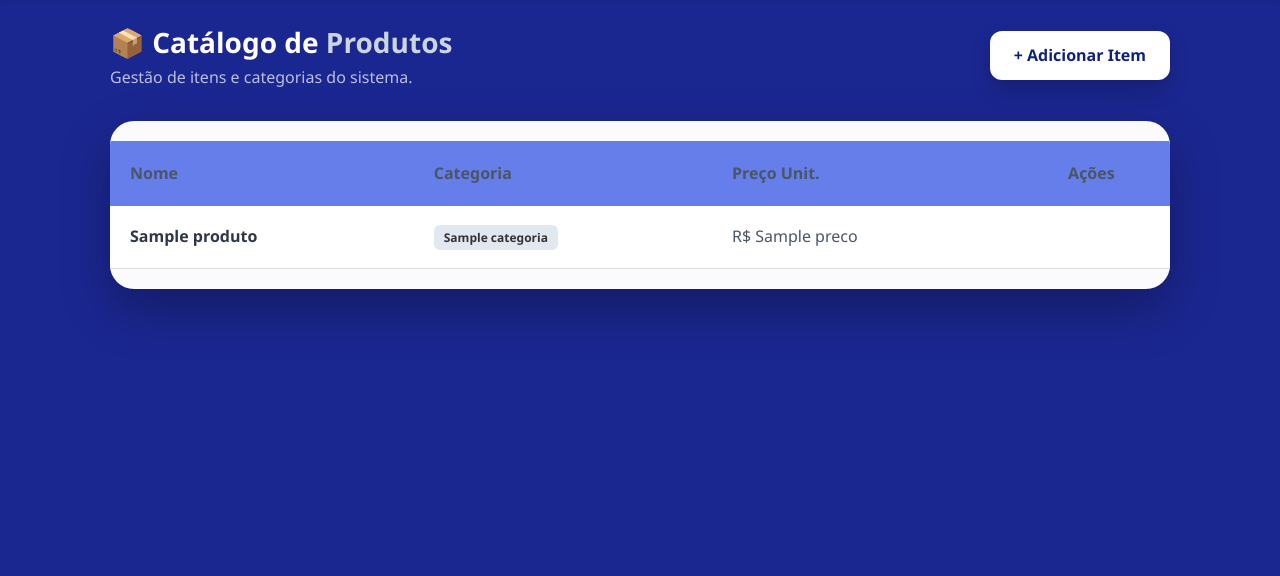
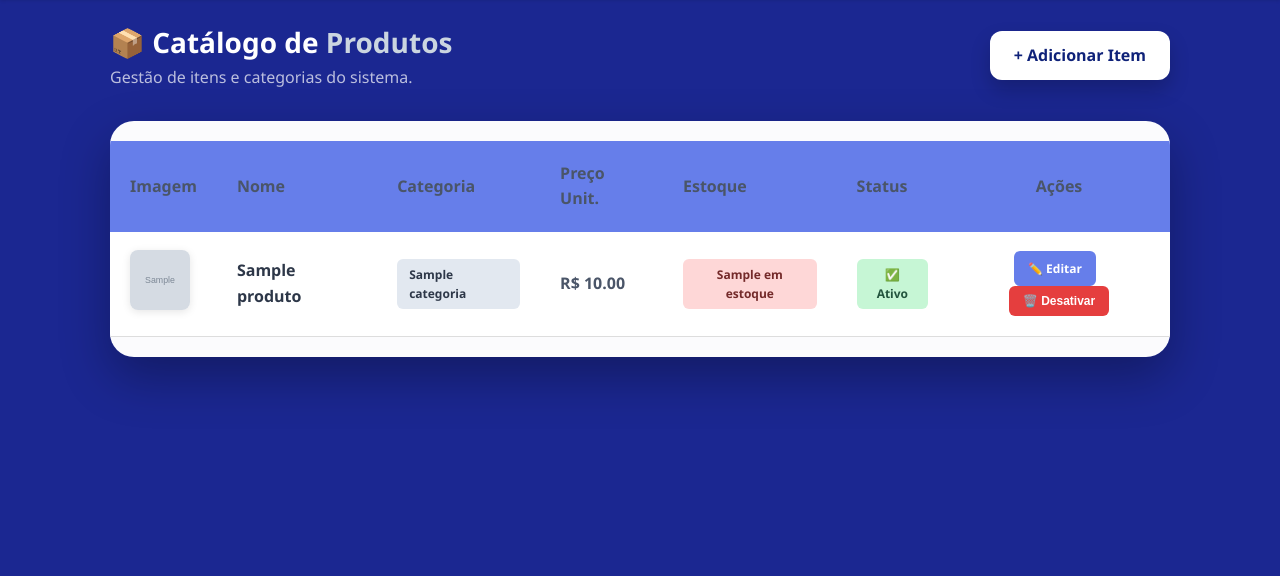
Before and after one commit to Igor0liveir4/Projeto-de-estoque-AAPM, a FastAPI app: template app/templates/produtos/index.html in a window 1280 px wide. Shown: the part 140-716 px from the top of the page. Run offline with FastAPI, Linux system fonts and the light colour scheme; the template is opened without the code that fills it: most values are stand-ins (such as "Sample title", 1, 10 or a date in 2020); grey boxes marked "Sample" are stand-in pictures.

Commit message:
feat: add 'ativo' field to product editing and enhance product forms
- Added 'ativo' boolean field to the 'editar_produto' function in produto_controller.py to manage product status.
- Updated form.html to display the current product image when editing and added a checkbox for 'Produto Ativo'.
- Enhanced index.html with product image display, improved action buttons, and conditional styling for stock and status badges.
- Added new product image file to static uploads.

```diff
--- a/app/controllers/produto_controller.py
+++ b/app/controllers/produto_controller.py
@@ -263,6 +263,7 @@ async def editar_produto(
     estoque_atual: int = Form(...),
     categoria_id: int  = Form(0),
     imagem: UploadFile = File(None),
+    ativo: bool        = Form(False),
     db: Session        = Depends(get_db),
     admin              = Depends(get_admin)
 ):
@@ -304,6 +305,7 @@ async def editar_produto(
         editando.preco         = preco
         editando.estoque_atual = estoque_atual
         editando.categoria_id  = categoria_id or None
+        editando.ativo         = ativo
 
         db.commit()
         db.refresh(editando)
--- a/app/templates/produtos/index.html
+++ b/app/templates/produtos/index.html
@@ -4,6 +4,21 @@
 
 {% block content %}
 <div style="max-width: 1100px; margin: 0 auto; padding: 20px; font-family: 'Segoe UI', sans-serif;">
+
+    <style>
+        .prod-row { transition: background 0.2s; }
+        .prod-row:hover { background: #f8fafc; }
+        .btn-edit { display: inline-block; background: #667eea; color: white; padding: 8px 14px; border-radius: 6px; text-decoration: none; margin-right: 8px; font-weight: 600; font-size: 12px; transition: background 0.3s; cursor: pointer; }
+        .btn-edit:hover { background: #5568d3; }
+        .btn-desativar { background: #e53e3e; color: white; padding: 8px 14px; border-radius: 6px; border: none; font-weight: 600; font-size: 12px; cursor: pointer; transition: background 0.3s; }
+        .btn-desativar:hover { background: #c53030; }
+
+        /* Badges de estoque e status — sem variáveis CSS inline */
+        .badge { padding: 6px 12px; border-radius: 6px; font-weight: 700; font-size: 12px; display: inline-block; }
+        .badge-success { background: #c6f6d5; color: #22543d; }
+        .badge-danger  { background: #fed7d7; color: #742a2a; }
+        .badge-category { background: #e2e8f0; color: #2d3748; padding: 6px 12px; border-radius: 6px; font-size: 12px; font-weight: 700; display: inline-block; }
+    </style>
 
     <div style="display: flex; justify-content: space-between; align-items: center; margin-bottom: 30px;">
         <div>
@@ -19,22 +34,66 @@
         <table style="width: 100%; border-collapse: collapse;">
             <thead>
                 <tr style="background: #f1f5f9; text-align: left;">
+                    <th style="padding: 20px; color: #4a5568; font-weight: 700;">Imagem</th>
                     <th style="padding: 20px; color: #4a5568; font-weight: 700;">Nome</th>
                     <th style="padding: 20px; color: #4a5568; font-weight: 700;">Categoria</th>
                     <th style="padding: 20px; color: #4a5568; font-weight: 700;">Preço Unit.</th>
+                    <th style="padding: 20px; color: #4a5568; font-weight: 700;">Estoque</th>
+                    <th style="padding: 20px; color: #4a5568; font-weight: 700;">Status</th>
                     <th style="padding: 20px; color: #4a5568; font-weight: 700; text-align: center;">Ações</th>
                 </tr>
             </thead>
             <tbody>
                 {% for produto in produtos %}
                 <tr style="border-bottom: 1px solid #edf2f7; transition: 0.2s;" onmouseover="this.style.background='#f8fafc'" onmouseout="this.style.background='transparent'">
+
+                    <!-- Imagem -->
+                    <td style="padding: 18px 20px;">
+                        <img src="{{ produto.imagem_url }}" alt="{{ produto.nome }}"
+                             style="width: 60px; height: 60px; border-radius: 8px; object-fit: cover; box-shadow: 0 2px 8px rgba(0,0,0,0.1);">
+                    </td>
+
+                    <!-- Nome -->
                     <td style="padding: 18px 20px; font-weight: 600; color: #2d3748;">{{ produto.nome }}</td>
-                    <td style="padding: 18px 20px;"><span style="background: #e2e8f0; padding: 4px 10px; border-radius: 6px; font-size: 12px; font-weight: 700;">{{ produto.categoria }}</span></td>
-                    <td style="padding: 18px 20px; color: #4a5568;">R$ {{ produto.preco }}</td>
+
+                    <!-- Categoria -->
+                    <td style="padding: 18px 20px;">
+                        <span class="badge-category">
+                            {% if produto.categoria %}{{ produto.categoria.nome }}{% else %}—{% endif %}
+                        </span>
+                    </td>
+
+                    <!-- Preço -->
+                    <td style="padding: 18px 20px; color: #4a5568; font-weight: 600;">R$ {{ "%.2f"|format(produto.preco) }}</td>
+
+                    <!-- Estoque — corrigido: classe condicional no lugar de style inline com variável -->
                     <td style="padding: 18px 20px; text-align: center;">
-                        <a href="/produtos/editar/{{ produto.id }}" style="color: #667eea; margin-right: 15px; text-decoration: none;"><i class="fas fa-edit"></i></a>
-                        <a href="/produtos/excluir/{{ produto.id }}" style="color: #e53e3e; text-decoration: none;"><i class="fas fa-trash"></i></a>
+                        <span class="badge {% if (produto.estoque_atual | default(0)) > 0 %}badge-success{% else %}badge-danger{% endif %}">
+                            {{ produto.estoque_atual | default(0) }} em estoque
+                        </span>
                     </td>
+
+                    <!-- Status Ativo/Inativo — corrigido da mesma forma -->
+                    <td style="padding: 18px 20px; text-align: center;">
+                        {% if produto.ativo %}
+                        <span class="badge badge-success">✅ Ativo</span>
+                        {% else %}
+                        <span class="badge badge-danger">❌ Inativo</span>
+                        {% endif %}
+                    </td>
+
+                    <!-- Ações -->
+                    <td style="padding: 18px 20px; text-align: center;">
+                        <a href="/produtos/{{ produto.id }}/editar" title="Editar" class="btn-edit">
+                            ✏️ Editar
+                        </a>
+                        <form method="POST" action="/produtos/{{ produto.id }}/desativar" style="display: inline;">
+                            <button type="submit" title="Desativar" class="btn-desativar" onclick="return confirm('Tem certeza que deseja desativar este produto?');">
+                                🗑️ Desativar
+                            </button>
+                        </form>
+                    </td>
+
                 </tr>
                 {% endfor %}
             </tbody>
```
Also changed, not shown: app/templates/produtos/form.html (+23 -0 lines), app/static/uploads/b06b8d02-4a0e-4811-bb60-c6847d253011.webp (added), banco.db.
